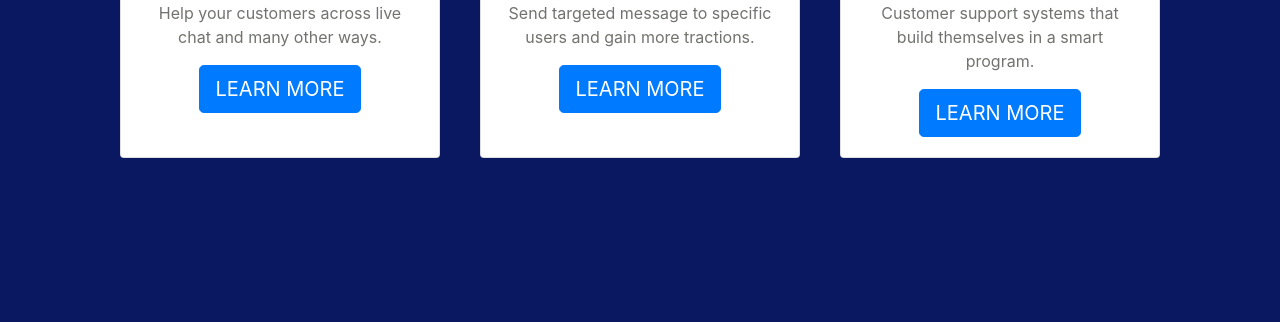
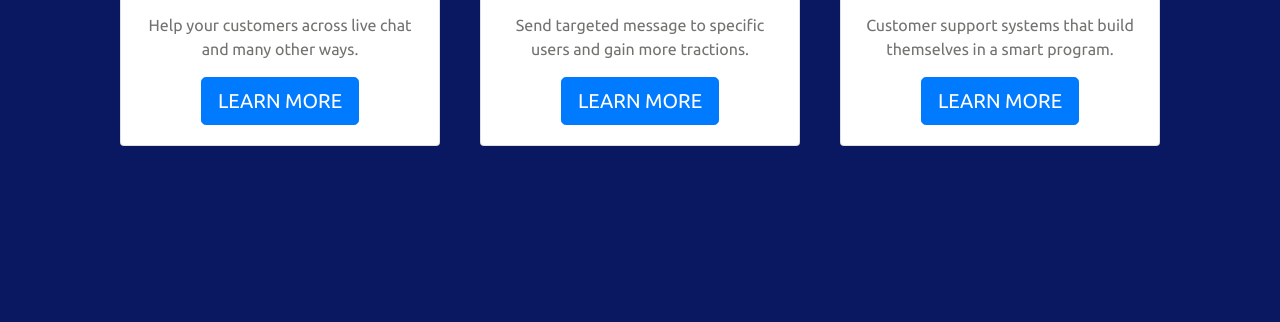
Before and after one commit to Bakhaw/team-roro-projects, a plain HTML site: page #4/index.html in a window 1280 px wide. Shown: the part 478-800 px from the top of the page. Drawn offline with nearby package versions, Linux system fonts and the light colour scheme.

Commit message:
projects #1 #2 #3 #4 done

```diff
--- a/#4/style.css
+++ b/#4/style.css
@@ -1,3 +1,9 @@
+@import url('https://fonts.googleapis.com/css?family=Ubuntu');
+
+* {
+  font-family: 'Ubuntu', sans-serif;
+}
+
 .block1 {
   background-color: #0a1861;
   height: 100vh;
```
